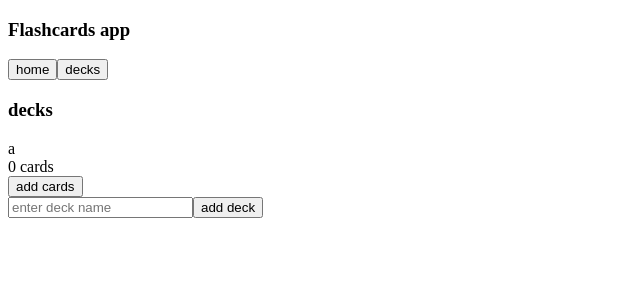
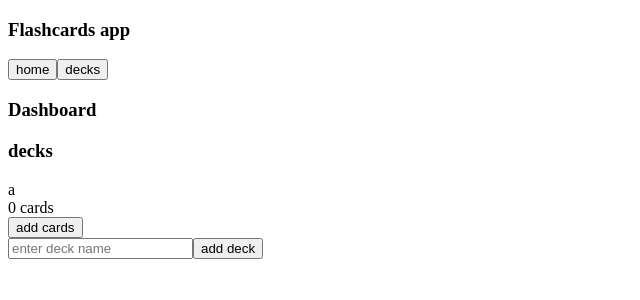
Before and after one commit to iarigby-archive/berrycards, an Angular app: page / in a window 1280 px wide. Before the commit this address led to /decks. Shown: the top 300 px of the page, without its empty margins (0-640 px from the left). Built offline with nearby package versions, Linux system fonts and the light colour scheme.

Commit message:
add dashboard component, change default redirect

```diff
--- a/src/app/app-routing.module.ts
+++ b/src/app/app-routing.module.ts
@@ -3,9 +3,10 @@ import {RouterModule, Routes} from '@angular/router';
 import {SessionComponent} from './session/session.component';
 import {DeckComponent} from './deck/deck.component';
 import {DecksComponent} from './decks/decks.component';
+import {DashboardComponent} from './dashboard/dashboard.component';
 
 const routes: Routes = [
-  { path: '', redirectTo: '/decks', pathMatch: 'full'},
+  { path: '', component: DashboardComponent},
   { path: 'practice/:name', component: SessionComponent },
   { path: 'deck/:name', component: DeckComponent},
   { path: 'decks', component: DecksComponent }
--- a/src/app/app.module.ts
+++ b/src/app/app.module.ts
@@ -12,6 +12,7 @@ import { CardsComponent } from './cards/cards.component';
 import { DeckPreviewComponent } from './deck-preview/deck-preview.component';
 import { ServiceWorkerModule } from '@angular/service-worker';
 import { environment } from '../environments/environment';
+import { DashboardComponent } from './dashboard/dashboard.component';
 
 @NgModule({
   declarations: [
@@ -21,7 +22,8 @@ import { environment } from '../environments/environment';
     SessionComponent,
     DecksComponent,
     CardsComponent,
-    DeckPreviewComponent
+    DeckPreviewComponent,
+    DashboardComponent
   ],
   imports: [
     BrowserModule,
--- /dev/null
+++ b/src/app/dashboard/dashboard.component.html
@@ -0,0 +1,2 @@
+<h3>Dashboard</h3>
+<app-decks></app-decks>
--- /dev/null
+++ b/src/app/dashboard/dashboard.component.ts
@@ -0,0 +1,15 @@
+import { Component, OnInit } from '@angular/core';
+
+@Component({
+  selector: 'app-dashboard',
+  templateUrl: './dashboard.component.html',
+  styleUrls: ['./dashboard.component.css']
+})
+export class DashboardComponent implements OnInit {
+
+  constructor() { }
+
+  ngOnInit() {
+  }
+
+}
```
Also changed, not shown: src/app/dashboard/dashboard.component.css (added), 1 other file (tests, documents, lock files or other folders).
